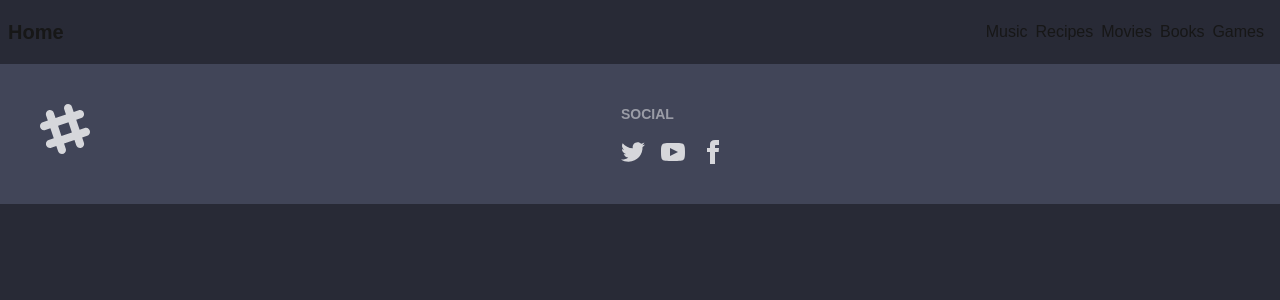
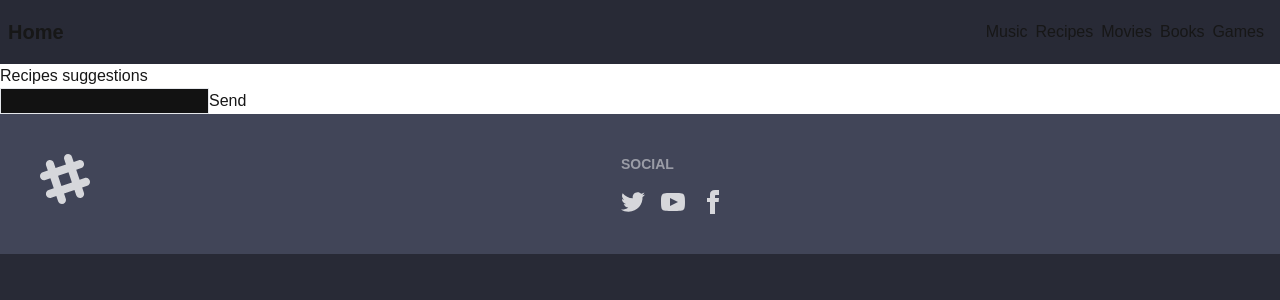
Before and after one commit to SofiaSyntax/ai-site-group-task, a Next.js app: page /embla in a window 1280 px wide. Shown: the top 300 px of the page. Built offline with nearby package versions, Linux system fonts and the light colour scheme; no server answers.

Commit message:
Added prompt and answer

```diff
--- a/pages/embla.js
+++ b/pages/embla.js
@@ -1,3 +1,28 @@
 import { model } from "@/util/ai";
+import { useState } from "react";
 
-export default function Recipes() {}
+export default function Recipes() {
+  const [prompt, setPrompt] = useState("");
+  const [answer, setAnswer] = useState("");
+
+  async function sendPrompt() {
+    const result = await model.generateContent(prompt);
+
+    setAnswer(result.response.text());
+  }
+
+  return (
+    <div>
+      <h2>Recipes suggestions</h2>
+      <input
+        className="border"
+        type="text"
+        onChange={(e) => {
+          setPrompt(e.target.value);
+        }}
+      />
+      <button onClick={sendPrompt}>Send</button>
+      <p>{answer}</p>
+    </div>
+  );
+}
```
